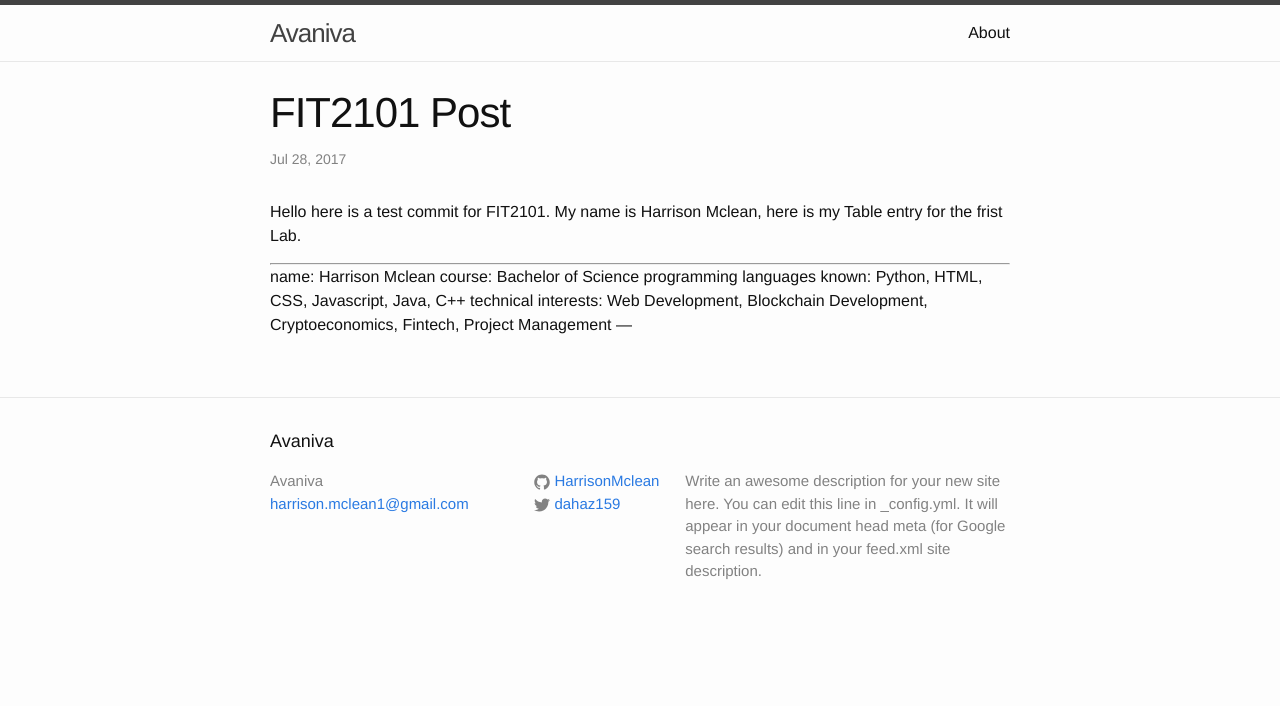
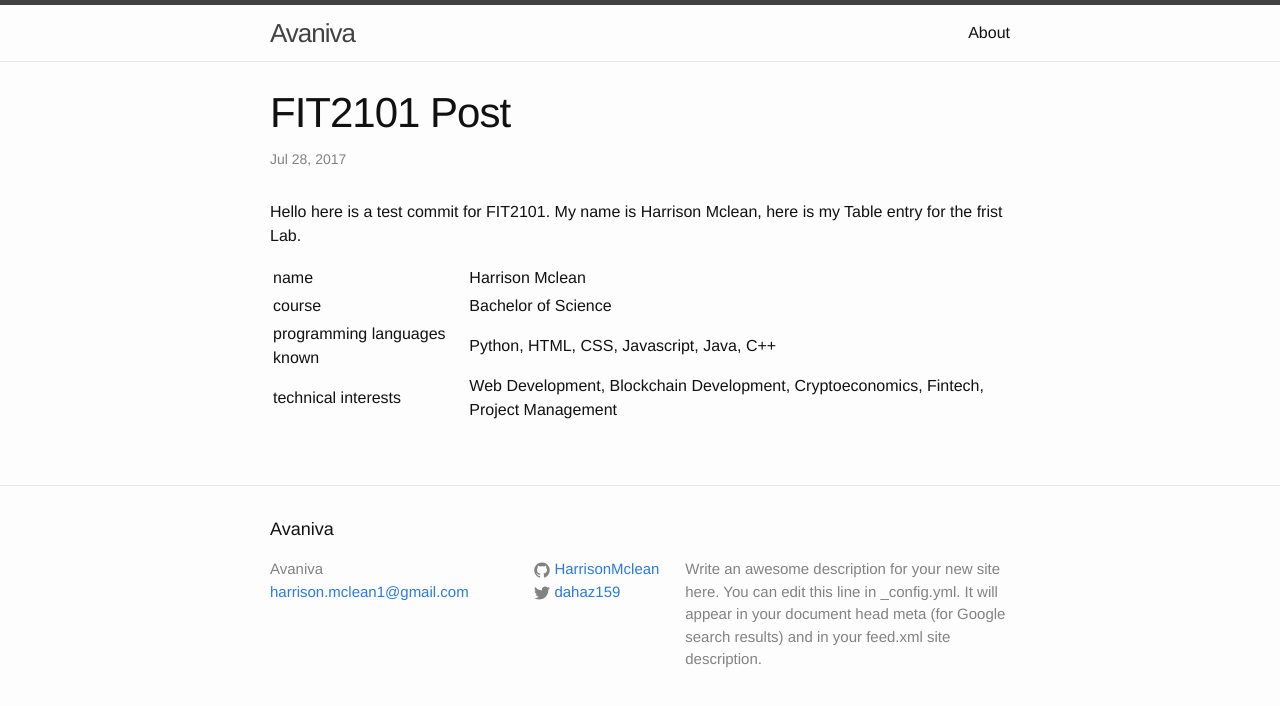
Before and after one commit to HarrisonMclean/TestSite, a Jekyll site: the page built from _posts/2017-7-28-Post.markdown, in a window 1280 px wide. Shown: the top 706 px of the page. Built offline with Jekyll 4.4.1, drawn with Linux system fonts in a browser that asks for light colours; part of the change alters nothing that is shown.

```diff
--- a/_posts/2017-7-28-Post.markdown
+++ b/_posts/2017-7-28-Post.markdown
@@ -7,9 +7,8 @@ categories: IT
 Hello here is a test commit for FIT2101.
 My name is Harrison Mclean, here is my Table entry for the frist Lab.
 
----
-name: Harrison Mclean
-course: Bachelor of Science
-programming languages known: Python, HTML, CSS, Javascript, Java, C++
-technical interests: Web Development, Blockchain Development, Cryptoeconomics, Fintech, Project Management
----
+
+| name | Harrison Mclean |
+| course | Bachelor of Science |
+|programming languages known | Python, HTML, CSS, Javascript, Java, C++ |
+|technical interests | Web Development, Blockchain Development, Cryptoeconomics, Fintech, Project Management|
```
